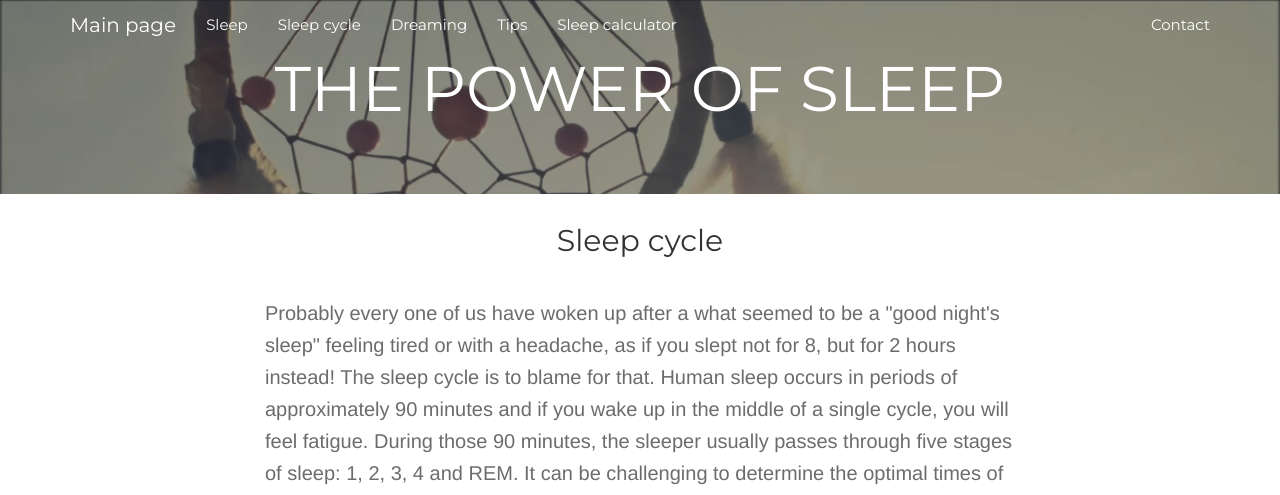
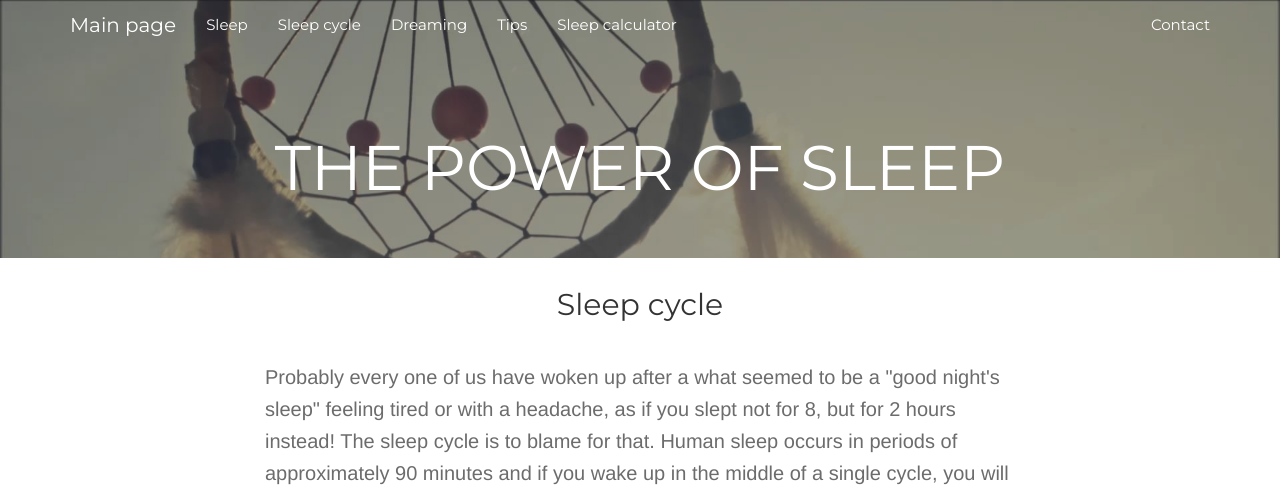
Before and after one commit to mapast/mygithubpage, a PHP site: page /cycle.html in a window 1280 px wide. Shown: the top 495 px of the page. Run offline with PHP 8.4, Linux system fonts and the light colour scheme; some libraries are stand-ins or nearby versions; some web fonts are replaced.

Commit message:
jumbotron change

```diff
--- a/css/style.css
+++ b/css/style.css
@@ -1,7 +1,6 @@
 body{
 	font-family: 'Montserrat', 'Helvetica Neue', sans-serif;
 	font-size: 15px;
-
 }
 
 html {
@@ -107,7 +106,7 @@ size of top container
 ****/
 
 .jumbotron .container{
-	margin-top: 15%;
+	margin-top: 20%;
 }
 
 #home.jumbotron{
@@ -117,8 +116,8 @@ size of top container
 
 .jumbotron .container .subpage{
 	padding: 1px;
-	margin-top: -150px;
-	margin-bottom: -100px;
+	margin-top: -135px;
+	margin-bottom: -10px;
 
 
 }
```
